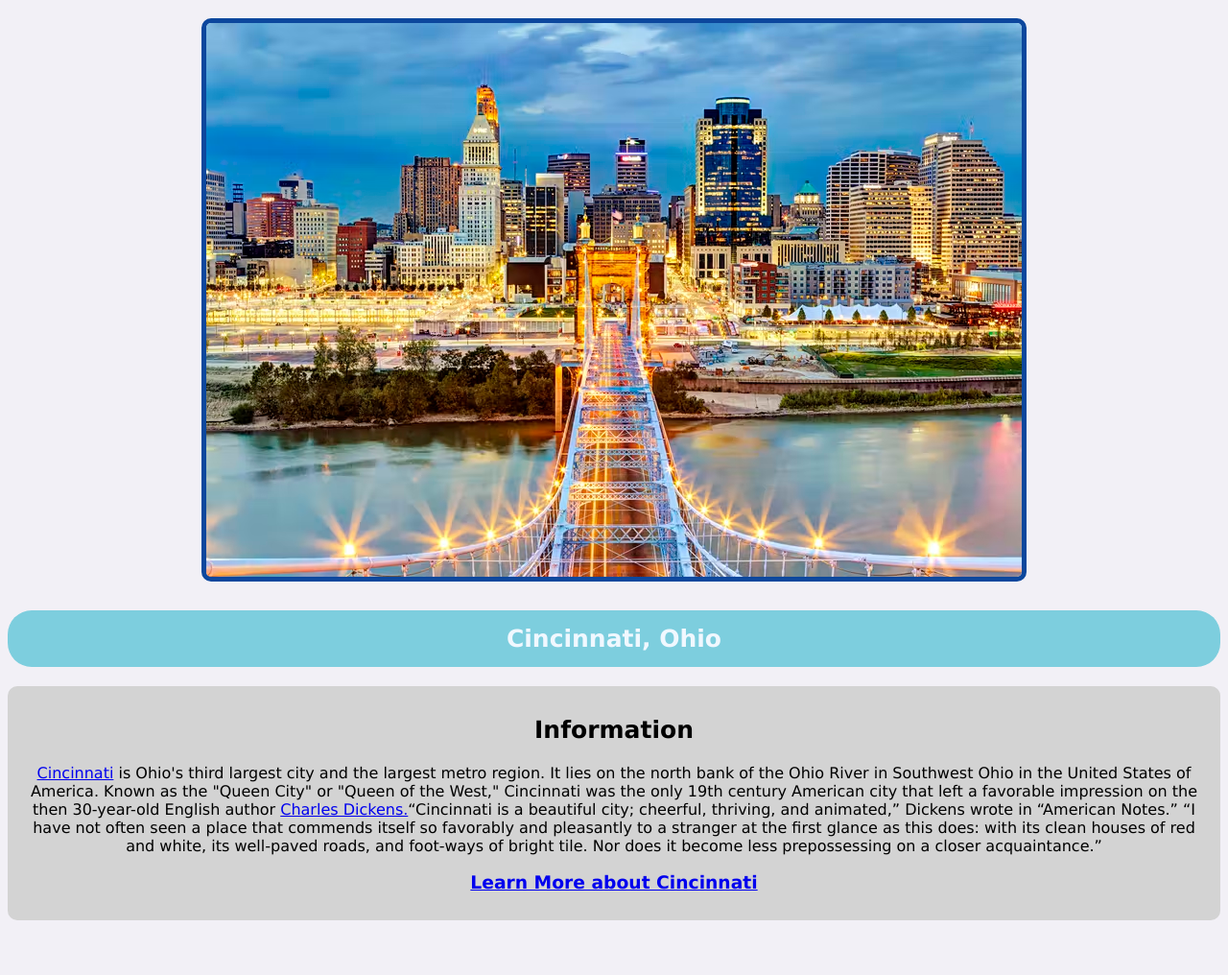
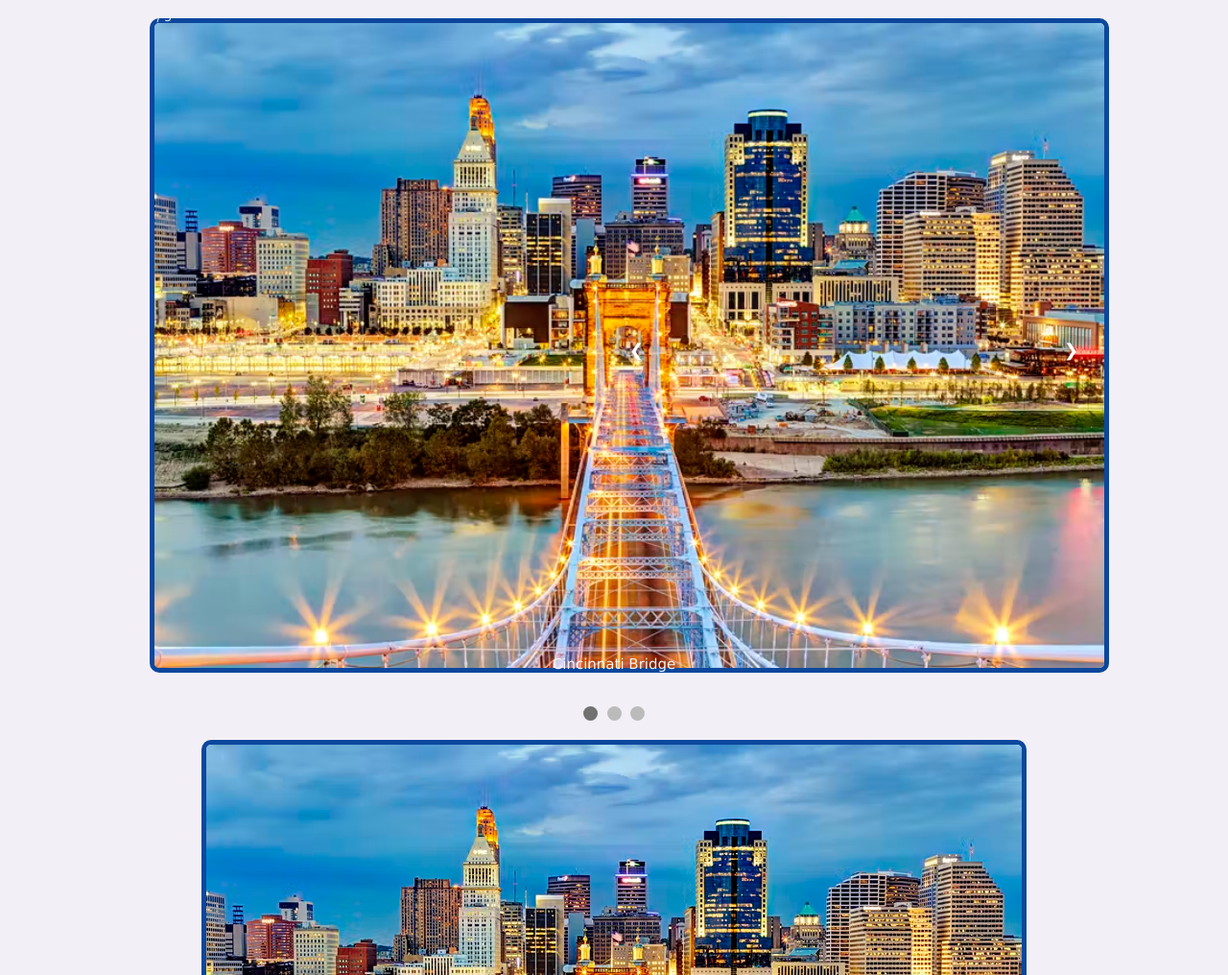
Before and after one commit to ETBD-Miami/yarnetskyims222-road-trip-project-harri538-1, a plain HTML site: page index.html in a window 1280 px wide. Shown: the part 244-1260 px from the top of the page at 96% size. Before the commit the page ends 1211 px from the top, so only its background shows below. Drawn offline with Linux system fonts and the light colour scheme.

Commit message:
slideshow

```diff
--- a/index.html
+++ b/index.html
@@ -7,6 +7,105 @@
     <meta name="author" content="Your name goes here">
     <meta name="description" content="describe your page here">
     <link rel="stylesheet" href="styles.css">
+    <style>
+        * {box-sizing: border-box}
+        body {font-family: Verdana, sans-serif; margin:0}
+        .mySlides {display: none}
+        img {vertical-align: middle;}
+
+        /* Slideshow container */
+        .slideshow-container {
+          max-width: 1000px;
+          position: relative;
+          margin: auto;
+        }
+
+        /* Next & previous buttons */
+        .prev, .next {
+          cursor: pointer;
+          position: absolute;
+          top: 50%;
+          width: auto;
+          padding: 16px;
+          margin-top: -22px;
+          color: white;
+          font-weight: bold;
+          font-size: 18px;
+          transition: 0.6s ease;
+          border-radius: 0 3px 3px 0;
+          user-select: none;
+        }
+
+        /* Position the "next button" to the right */
+        .next {
+          right: 0;
+          border-radius: 3px 0 0 3px;
+        }
+
+        /* On hover, add a black background color with a little bit see-through */
+        .prev:hover, .next:hover {
+          background-color: rgba(0,0,0,0.8);
+        }
+
+        /* Caption text */
+        .text {
+          color: #f2f2f2;
+          font-size: 15px;
+          padding: 8px 12px;
+          position: absolute;
+          bottom: 8px;
+          width: 100%;
+          text-align: center;
+        }
+
+        /* Number text (1/3 etc) */
+        .numbertext {
+          color: #f2f2f2;
+          font-size: 12px;
+          padding: 8px 12px;
+          position: absolute;
+          top: 0;
+        }
+
+        /* The dots/bullets/indicators */
+        .dot {
+          cursor: pointer;
+          height: 15px;
+          width: 15px;
+          margin: 0 2px;
+          background-color: #bbb;
+          border-radius: 50%;
+          display: inline-block;
+          transition: background-color 0.6s ease;
+        }
+
+        .active, .dot:hover {
+          background-color: #717171;
+        }
+
+        /* Fading animation */
+        .fade {
+          -webkit-animation-name: fade;
+          -webkit-animation-duration: 1.5s;
+          animation-name: fade;
+          animation-duration: 1.5s;
+        }
+
+        @-webkit-keyframes fade {
+          from {opacity: .4}
+          to {opacity: 1}
+        }
+
+        @keyframes fade {
+          from {opacity: .4}
+          to {opacity: 1}
+        }
+
+        /* On smaller screens, decrease text size */
+        @media only screen and (max-width: 300px) {
+          .prev, .next,.text {font-size: 11px}
+        }
+        </style>
 </head>
 
 <body>
@@ -21,6 +120,67 @@
             <li><a href="do.html">What to Do</a></li>
         </ul>
     </nav>
+    <div class="slideshow-container">
+
+        <div class="mySlides fade">
+          <div class="numbertext">1 / 3</div>
+          <img src="images/Cincinnati bridge.jpg" style="width:100%">
+          <div class="text">Cincinnati Bridge</div>
+        </div>
+
+        <div class="mySlides fade">
+          <div class="numbertext">2 / 3</div>
+          <img src="images/skyline.jpg" style="width:100%">
+          <div class="text">Cincinnati Skyline</div>
+        </div>
+
+        <div class="mySlides fade">
+          <div class="numbertext">3 / 3</div>
+          <img src="images/stadiums.jpg" style="width:100%">
+          <div class="text">Cincinnati Stadiums</div>
+        </div>
+
+        <a class="prev" onclick="plusSlides(-1)">&#10094;</a>
+        <a class="next" onclick="plusSlides(1)">&#10095;</a>
+
+        </div>
+        <br>
+
+        <div style="text-align:center">
+          <span class="dot" onclick="currentSlide(1)"></span>
+          <span class="dot" onclick="currentSlide(2)"></span>
+          <span class="dot" onclick="currentSlide(3)"></span>
+        </div>
+
+        <script>
+        var slideIndex = 1;
+        showSlides(slideIndex);
+
+        function plusSlides(n) {
+          showSlides(slideIndex += n);
+        }
+
+        function currentSlide(n) {
+          showSlides(slideIndex = n);
+        }
+
+        function showSlides(n) {
+          var i;
+          var slides = document.getElementsByClassName("mySlides");
+          var dots = document.getElementsByClassName("dot");
+          if (n > slides.length) {slideIndex = 1}
+          if (n < 1) {slideIndex = slides.length}
+          for (i = 0; i < slides.length; i++) {
+              slides[i].style.display = "none";
+          }
+          for (i = 0; i < dots.length; i++) {
+              dots[i].className = dots[i].className.replace(" active", "");
+          }
+          slides[slideIndex-1].style.display = "block";
+          dots[slideIndex-1].className += " active";
+        }
+        </script>
+
     <img src="images/Cincinnati bridge.jpg" alt="Cincinnati Skyline from Ohio River">
   <h1 id="two">Cincinnati, Ohio</h1>
     <div class="info">
```
Also changed, not shown: images/skyline.jpg (added), images/stadiums.jpg (added).
